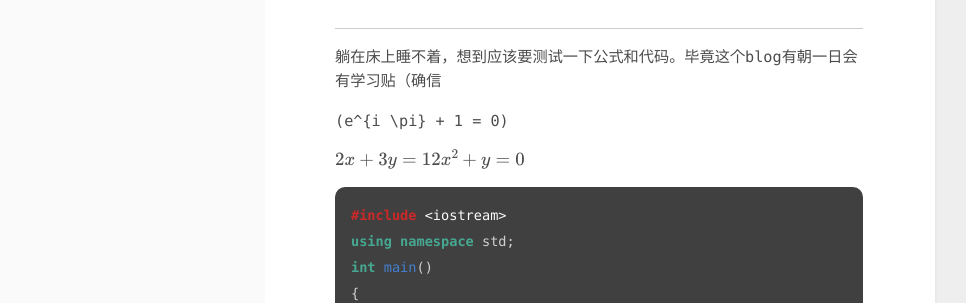
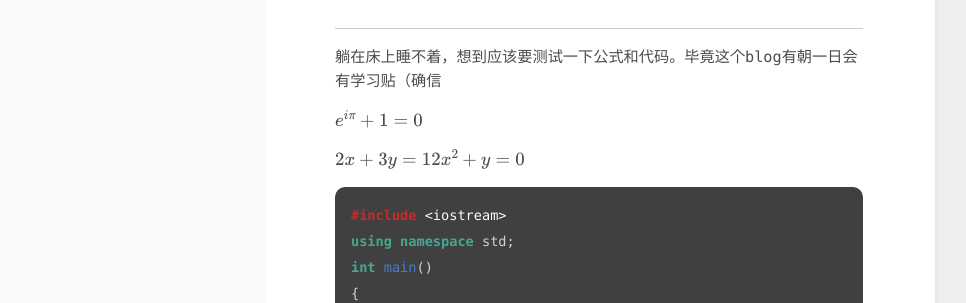
Before and after one commit to infinity1009/Saki.github.io, a Jekyll site: the page built from _posts/2020-08-16-welcome.md, in a window 1280 px wide. Shown: the part 694-997 px from the top of the page, without its empty margins (185-1151 px from the left). Built offline with Jekyll 4.4.1, drawn with Linux system fonts in a browser that asks for light colours; formulas are drawn with MathJax 3.

```diff
--- a/_posts/2020-08-16-welcome.md
+++ b/_posts/2020-08-16-welcome.md
@@ -28,7 +28,7 @@ emmm好像没什么想说的了，那就先到这里吧。
 
 躺在床上睡不着，想到应该要测试一下公式和代码。毕竟这个blog有朝一日会有学习贴（确信
 
-\(e^{i \pi} + 1 = 0\)
+\\(e^{i \pi} + 1 = 0\\)
 
 $$2x+3y=12\\
 x^2+y=0\\
```
